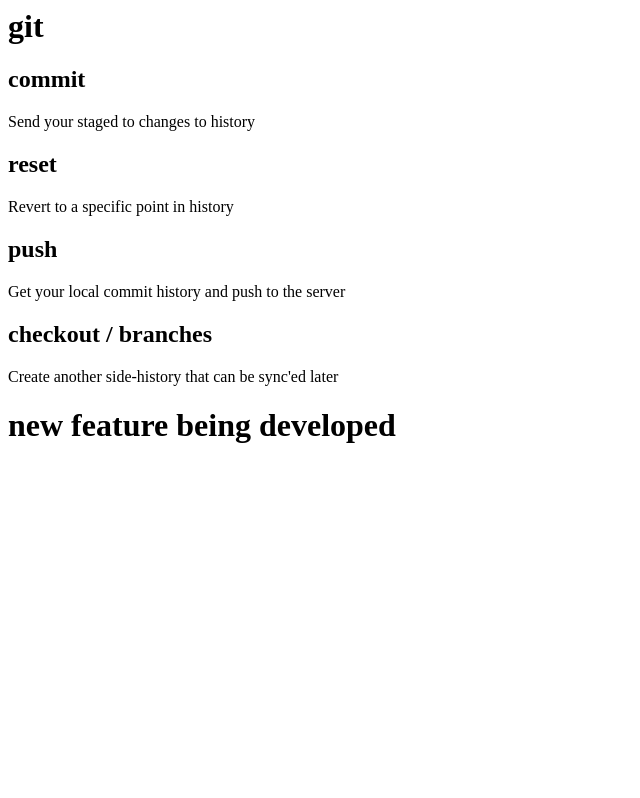
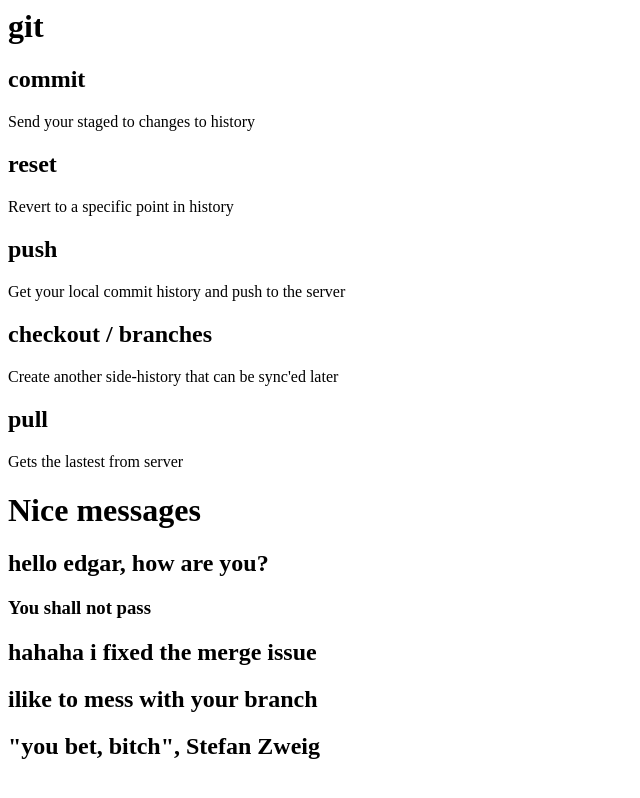
Before and after one commit to edgarjcfn/git-tutorial, a website: page index.html in a window 1280 px wide. Shown: the whole page, without its empty margins (0-640 px from the left). Drawn offline with Linux system fonts and the light colour scheme.

Commit message:
Updated index.html

```diff
--- a/index.html
+++ b/index.html
@@ -7,4 +7,11 @@
 <p>Get your local commit history and push to the server</p>
 <h2 id="checkout-branches">checkout / branches</h2>
 <p>Create another side-history that can be sync'ed later</p>
-<h1 id="new-feature-being-developed">new feature being developed</h1>
+<h2 id="pull">pull</h2>
+<p>Gets the lastest from server</p>
+<h1 id="nice-messages">Nice messages</h1>
+<h2 id="hello-edgar-how-are-you-">hello edgar, how are you?</h2>
+<h3 id="you-shall-not-pass">You shall not pass</h3>
+<h2 id="hahaha-i-fixed-the-merge-issue">hahaha i fixed the merge issue</h2>
+<h2 id="ilike-to-mess-with-your-branch">ilike to mess with your branch</h2>
+<h2 id="-you-bet-bitch-stefan-zweig">"you bet, bitch", Stefan Zweig</h2>
```
